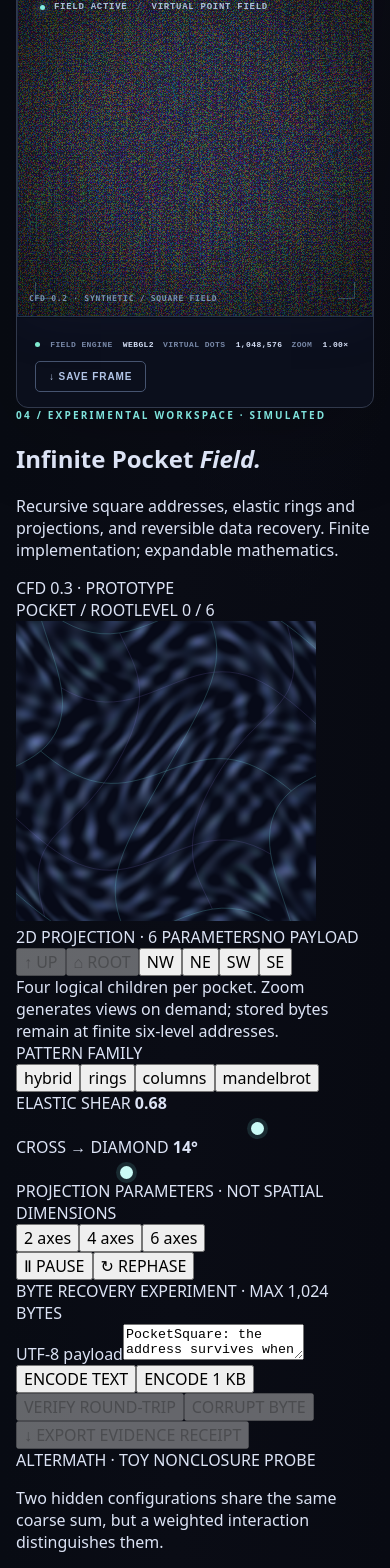
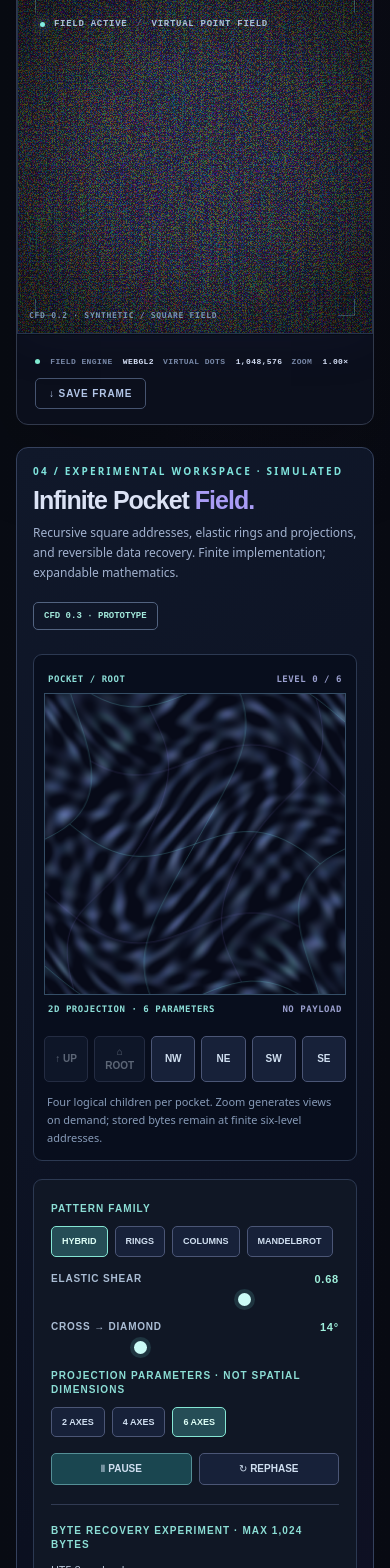
Before and after one commit to MichaelWave369/CFD, a React (Vite) app: page / in a window 390 px wide. Shown: the part 432-2000 px from the top of the page. Built offline with nearby package versions, Linux system fonts and the light colour scheme.

Commit message:
style(cfd): responsive Pocket Field Lab workspace and provenance UI

```diff
--- a/src/styles.css
+++ b/src/styles.css
@@ -250,3 +250,51 @@ input[type="range"]::-moz-range-thumb { width: 13px; height: 13px; border: none;
   .square-viewport { margin: 8px auto; }
   .dense-caption { left: 11px; bottom: 12px; font-size: 8px; }
 }
+
+
+/* CFD 0.3 · Infinite Pocket Field Lab; scoped so v0.2 remains unchanged. */
+.pocket-jump { display: inline-block; margin-top: 18px; color: #8be8db; border-bottom: 1px solid #507d84; padding-bottom: 5px; font: 700 10px/1.5 "DM Sans", sans-serif; letter-spacing: .1em; }
+.pocket-jump:hover { color: #cafff2; }
+.pocket-lab { margin: 22px 0; background: linear-gradient(145deg, #10182a, #0b1020 58%, #16112a); border: 1px solid #35415d; border-radius: 12px; padding: clamp(16px, 2.5vw, 27px); scroll-margin-top: 25px; }
+.pocket-heading { display: flex; align-items: flex-start; justify-content: space-between; gap: 18px; margin-bottom: 24px; }
+.pocket-heading h2 { margin: 9px 0 8px; font: 600 clamp(25px, 3vw, 39px)/1.1 "Space Grotesk", sans-serif; letter-spacing: -.04em; }
+.pocket-heading h2 em { color: #a99cf5; font-style: normal; }
+.pocket-heading p { margin: 0; max-width: 650px; color: #a1b1ce; font-size: 12px; line-height: 1.7; }
+.pocket-chip { padding: 8px 10px; border: 1px solid #526380; border-radius: 5px; color: #a2e8db; font: 700 9px monospace; white-space: nowrap; }
+.pocket-layout { display: grid; grid-template-columns: minmax(0, 1fr) minmax(260px, 330px); align-items: start; gap: 18px; }
+.pocket-visual { min-width: 0; border: 1px solid #2c3952; background: #080e1d; border-radius: 9px; padding: 10px; }
+.pocket-toolbar { display: flex; flex-wrap: wrap; align-items: center; justify-content: space-between; gap: 10px; color: #8ddfd8; font: 700 9px/1.6 ui-monospace, Consolas, monospace; letter-spacing: .06em; padding: 7px 4px; }
+.pocket-toolbar span:last-child { color: #9a9fce; }
+.pocket-canvas { display: block; width: min(100%, 600px); margin: 0 auto; aspect-ratio: 1; height: auto; border: 1px solid #354e66; cursor: crosshair; background: #080b17; }
+.pocket-nav { display: flex; flex-wrap: wrap; gap: 6px; padding: 12px 0 6px; }
+.pocket-nav button, .pocket-actions button, .pocket-choice button, .pocket-export { border: 1px solid #4b5676; background: #172139; border-radius: 5px; color: #d0dff0; padding: 8px 10px; font: 700 10px/1.4 "DM Sans", sans-serif; }
+.pocket-nav button:hover:not(:disabled), .pocket-actions button:hover:not(:disabled), .pocket-choice button:hover:not(:disabled), .pocket-export:hover:not(:disabled) { background: #233753; border-color: #7cc2c6; }
+.pocket-nav button:disabled, .pocket-actions button:disabled, .pocket-export:disabled { opacity: .42; cursor: not-allowed; }
+.pocket-info, .pocket-muted, .pocket-disclaimer { color: #879bb8; font-size: 11px; line-height: 1.65; }
+.pocket-info { padding: 5px 3px 3px; }
+.pocket-controls { min-width: 0; border: 1px solid #2c3952; border-radius: 9px; background: #101725; padding: 17px; }
+.pocket-label { color: #8cded5; font: 700 10px/1.4 "DM Sans", sans-serif; letter-spacing: .11em; margin: 5px 0 10px; }
+.pocket-choice, .pocket-actions { display: flex; gap: 7px; flex-wrap: wrap; margin-bottom: 16px; }
+.pocket-choice button { text-transform: uppercase; font-size: 9px; }
+.pocket-choice button.active { background: #254d56; border-color: #85e6d4; color: #defff6; }
+.pocket-slider { display: block; margin: 15px 0 19px; color: #aabdd4; font: 700 10px "DM Sans", sans-serif; letter-spacing: .08em; }
+.pocket-slider strong { float: right; color: #9ff0dc; font-size: 11px; }
+.pocket-slider input { display: block; margin-top: 14px; }
+.pocket-divider { height: 1px; background: #313b53; margin: 19px 0; }
+.pocket-input-label { display: block; color: #bac9db; margin-bottom: 7px; font-size: 11px; }
+.pocket-controls textarea { display: block; resize: vertical; width: 100%; min-height: 56px; padding: 9px; margin: 0 0 13px; border: 1px solid #465370; color: #e5f3ff; border-radius: 5px; background: #0c1321; font: 12px/1.5 ui-monospace, Consolas, monospace; }
+.pocket-controls textarea:focus-visible { outline: 2px solid #9ff0dc; outline-offset: 2px; }
+.pocket-actions button { flex: 1; min-width: 112px; }
+.pocket-actions button:first-child { background: #1a4650; border-color: #548f96; }
+.pocket-result { display: grid; gap: 8px; margin: 10px 0 14px; border: 1px solid #3f4b67; background: #0b1627; border-radius: 5px; padding: 12px; color: #b4c4da; font: 10px/1.6 ui-monospace, Consolas, monospace; overflow-wrap: anywhere; }
+.pocket-result strong { color: #c7d2f4; }
+.pocket-result .pocket-pass { color: #9df1c8; }
+.pocket-result .pocket-fail { color: #ffaeab; }
+.pocket-result small { color: #8d9ab7; font-size: 10px; }
+.pocket-error { color: #ffc4bc; font-size: 11px; margin: 8px 0; }
+.pocket-export { width: 100%; margin-top: 2px; letter-spacing: .05em; }
+.pocket-muted { margin: 0 0 12px; }
+.pocket-disclaimer { margin: 20px 0 0; border-top: 1px solid #343e58; padding-top: 14px; }
+@media (max-width: 1280px) { .pocket-layout { grid-template-columns: 1fr; } .pocket-controls { max-width: none; } }
+@media (max-width: 650px) { .pocket-heading { flex-direction: column; } .pocket-chip { align-self: flex-start; } .pocket-nav button { flex: 1; } }
+@media (prefers-reduced-motion: reduce) { .pocket-canvas { scroll-behavior: auto; } }
```
